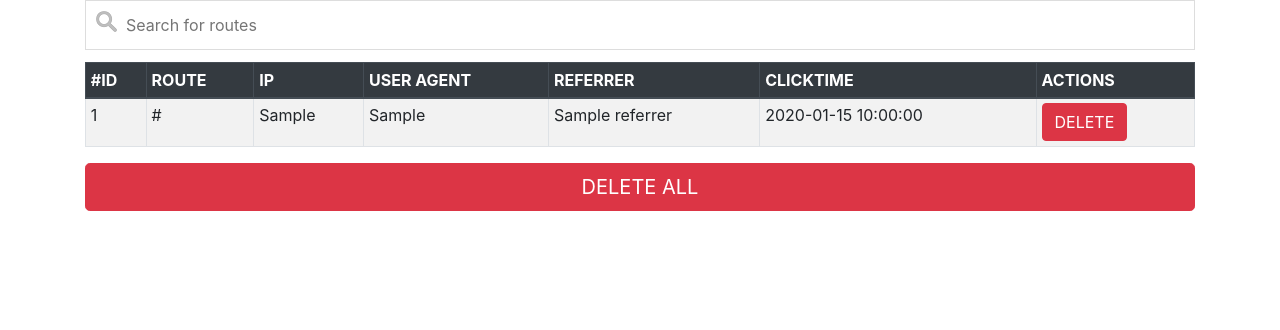
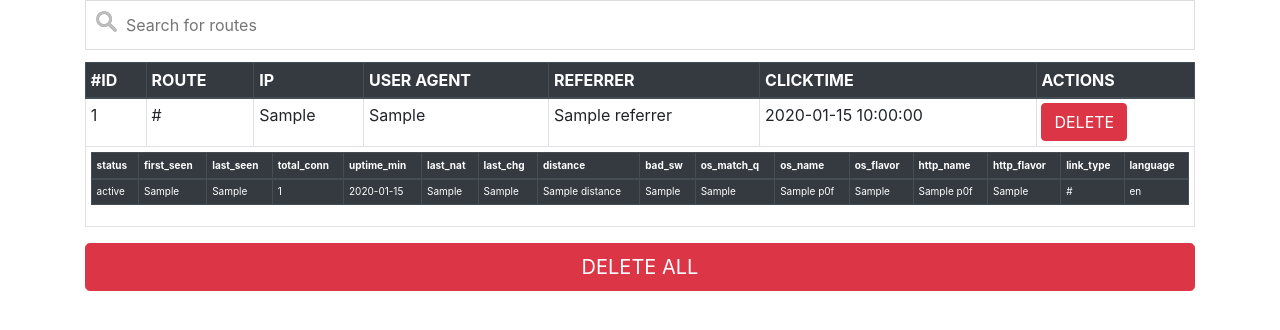
Before and after one commit to soowronw/Ceratiodei, a Flask app: template app/templates/data.html in a window 1280 px wide. Shown: the part 56-386 px from the top of the page. Run offline with Flask 2, Linux system fonts and the light colour scheme; the template is opened without the code that fills it: most values are stand-ins (such as "Sample title", 1, 10 or a date in 2020); some libraries are stand-ins or nearby versions.

Commit message:
change interface and  table p0f

```diff
--- a/app/models.py
+++ b/app/models.py
@@ -61,8 +61,9 @@ class P0ftbl(db.Model):
     total_conn = db.Column(db.Integer())
     uptime_min = db.Column(db.Integer())
     #up_mod_days = db.Column(db.DateTime())
-    last_nat = db.Column(db.Integer())
-    last_chg = db.Column(db.Integer())
+    last_nat = db.Column(db.DateTime())
+    last_chg = db.Column(db.DateTime())
+    distance = db.Column(db.Integer())
     bad_sw = db.Column(db.Integer())
     os_match_q = db.Column(db.Integer())
     os_name = db.Column(db.String(150))
--- a/app/templates/data.html
+++ b/app/templates/data.html
@@ -1,7 +1,9 @@
 {% extends "base.html" %}
 {% block content %}
 <input type="text" id="myInput" onkeyup="myFunction()" placeholder="Search for routes" style="background-image: url('{{ url_for('static', filename='searchicon.png') }}');">
-<table id="myTable" class="table table-striped table-bordered table-sm" cellspacing="0"
+
+
+<table id="myTable" class="table  table-bordered table-sm" cellspacing="0"
   width="100%">
   <thead class="thead-dark">
     <tr>
@@ -27,11 +29,93 @@
       <td><button type="button" class="btn btn-danger"
               onclick="delete_data_row(document.getElementById('id{{row.id}}').textContent);setTimeout('window.location.reload(true)', 1000);">DELETE</button></td>
     </tr>
+  <!--p0f -->
+<tr>
+  <td style="display:none;">{{row.id}}</td>
+  <td style="display:none;"> {{row.url}}</td>
+  <td colspan="7">
+<table class="table table-bordered table-dark table-lg" style="font-size: 10px;">
+   <thead>
+    <tr>
+      <th scope="col" data-toggle="tooltip" data-placement="top" title="Status 0 for 'bad query', 16 for 'OK', and 32 for 'no match'">
+          status</th>
+      <th scope="col" data-toggle="tooltip" data-placement="top" title="first observation of the host">
+          first_seen</th>
+      <th scope="col" data-toggle="tooltip" data-placement="top" title="time  of most recent traffic">
+          last_seen</th>
+      <th scope="col" data-toggle="tooltip" data-placement="top" title="total number of connections seen">
+          total_conn</th>
+      <th scope="col" data-toggle="tooltip" data-placement="top" title="calculated system uptime, in minutes. Zero if not known">
+          uptime_min</th>
+      <th scope="col" data-toggle="tooltip" data-placement="top" title="time of the most recent detection of IP sharing (NAT,
+                       load balancing, proxying). Zero if never detected">
+          last_nat</th>
+      <th scope="col" data-toggle="tooltip" data-placement="top" title="time of the most recent individual OS mismatch (e.g.,
+                       due to multiboot or IP reuse)">
+          last_chg</th>
+      <th scope="col" data-toggle="tooltip" data-placement="top" title="system distance (derived from TTL; -1 if no data)">
+          distance</th>
+      <th scope="col" data-toggle="tooltip" data-placement="top" title="p0f thinks the User-Agent or Server strings aren't
+                       accurate. The value of 1 means OS difference (possibly
+                       due to proxying), while 2 means an outright mismatch NOTE: If User-Agent is not present at all, this value
+                       stays at 0.">
+          bad_sw</th>
+      <th scope="col" data-toggle="tooltip" data-placement="top" title="OS match quality: 0 for a normal match; 1 for fuzzy
+                       (e.g., TTL or DF difference); 2 for a generic signature;
+                       and 3 for both">
+          os_match_q</th>
+      <th scope="col" data-toggle="tooltip" data-placement="top" title="NUL-terminated name of the most recent positively matched
+                       OS. If OS not known, os_name[0] is NUL.NOTE: If the host is first seen using an known system and
+                       then switches to an unknown one, this field is not
+                       reset.">
+          os_name</th>
+      <th scope="col" data-toggle="tooltip" data-placement="top" title="OS version. May be empty if no data">
+          os_flavor</th>
+      <th scope="col" data-toggle="tooltip" data-placement="top" title="most recent positively identified HTTP application
+                       (e.g. 'Firefox')">
+          http_name</th>
+      <th scope="col" data-toggle="tooltip" data-placement="top" title="version of the HTTP application, if any">
+          http_flavor</th>
+      <th scope="col" data-toggle="tooltip" data-placement="top" title="network link type, if recognized">
+          link_type</th>
+      <th scope="col" data-toggle="tooltip" data-placement="top" title="system language, if recognized">
+          language</th>
+    </tr>
+  </thead>
+     <tbody>
+     <tr>
+       <td style="display:none;">{{row.id}}</td>
+  <td style="display:none;"> {{row.url}}</td>
+      <td>{{row.p0f_data.status}}</td>
+      <td>{{row.p0f_data.first_seen}}</td>
+      <td>{{row.p0f_data.last_seen}}</td>
+       <td>{{row.p0f_data.total_conn}}</td>
+      <td>{{row.p0f_data.uptime_min}}</td>
+      <td>{{row.p0f_data.last_nat}}</td>
+       <td>{{row.p0f_data.last_chg}}</td>
+      <td>{{row.p0f_data.distance}}</td>
+      <td>{{row.p0f_data.bad_sw}}</td>
+       <td>{{row.p0f_data.os_match_q}}</td>
+      <td>{{row.p0f_data.os_name}}</td>
+      <td>{{row.p0f_data.os_flavor}}</td>
+       <td>{{row.p0f_data.http_name}}</td>
+      <td>{{row.p0f_data.http_flavor}}</td>
+      <td>{{row.p0f_data.link_type}}</td>
+         <td>{{row.p0f_data.language}}</td>
+    </tr>
+    </tbody>
+</table>
+</td>
+
+</tr>
+<!--p0f -->
   {% endfor %}
   </tbody>
 </table>
+
 <button type="button" class="btn btn-danger btn-lg btn-block"
   onclick="delete_data_allrow();setTimeout('window.location.reload(true)', 1000);">DELETE ALL</button>
+
 <script>
   function delete_data_row(id){
     $.post(
@@ -73,10 +157,12 @@ function myFunction() {
       txtValue = td.textContent || td.innerText;
       if (txtValue.toUpperCase().indexOf(filter) > -1) {
         tr[i].style.display = "";
-      } else {
+        } else {
         tr[i].style.display = "none";
-      }
+            }
+
     }
+
   }
 }
 </script>
```
Also changed, not shown: app/views.py (+26 -32 lines), ceratiodei.db.
